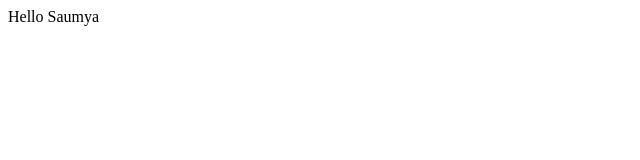
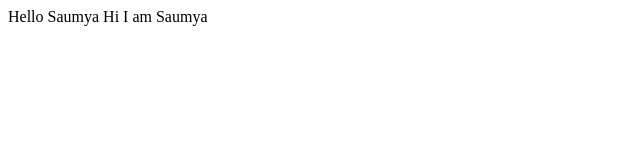
Before and after one commit to Saumya857/GitLearn, a plain HTML site: page index.html in a window 1280 px wide. Shown: the whole page, without its empty margins (0-640 px from the left). Drawn offline with Linux system fonts and the light colour scheme.

Commit message:
Second Commit

```diff
--- a/index.html
+++ b/index.html
@@ -8,5 +8,6 @@
 </head>
 <body>
     Hello Saumya
+    Hi I am Saumya
 </body>
 </html>
```
